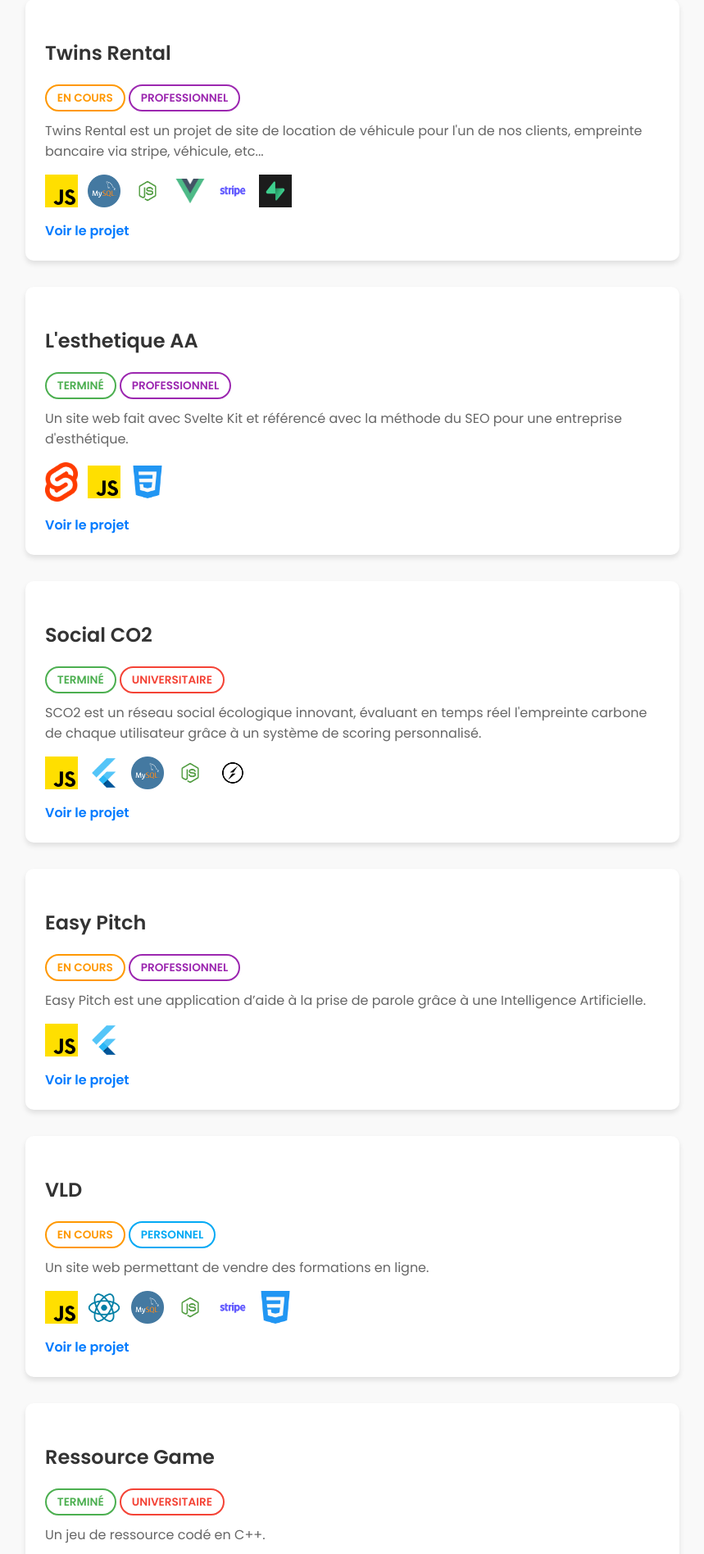
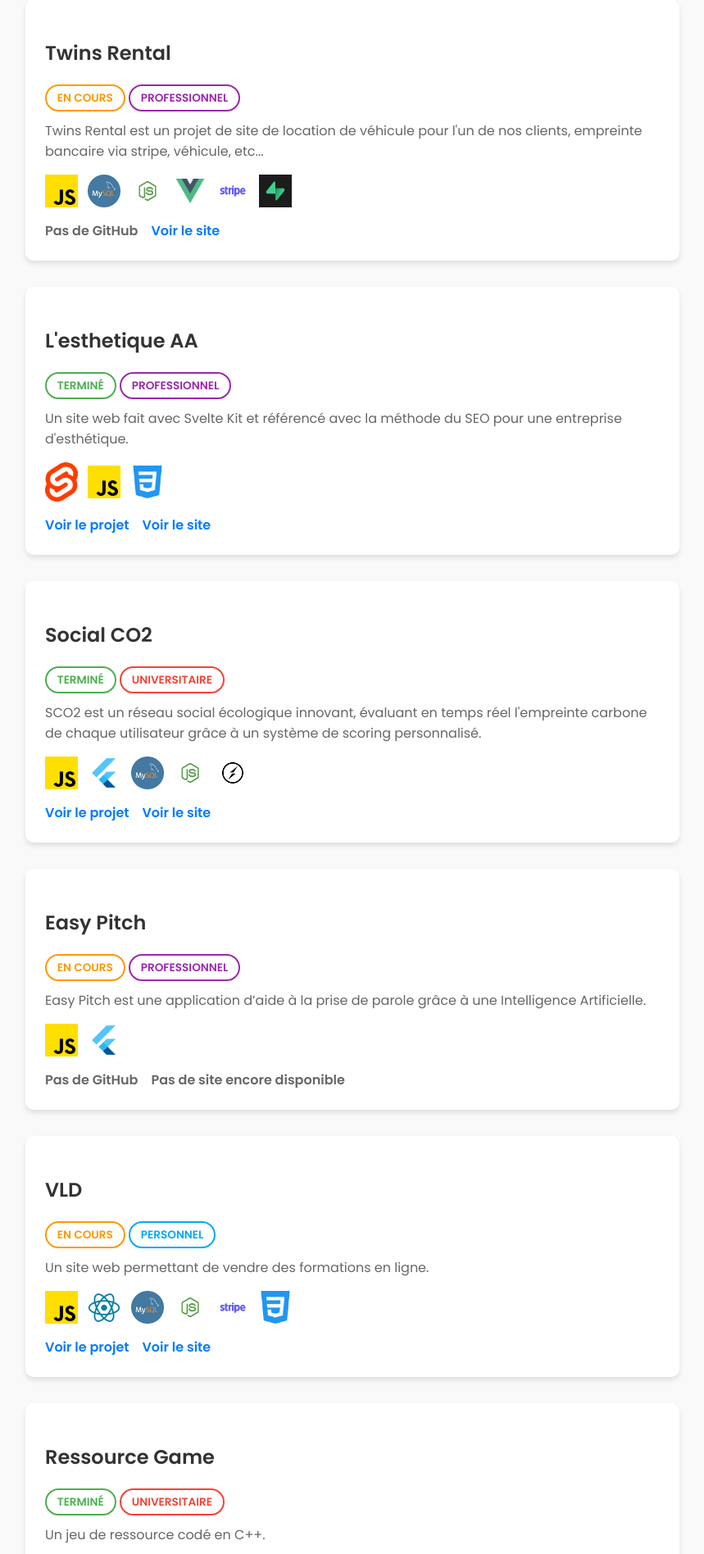
Before and after one commit to Kez0X/Portefolio, a Flask app: page / in a window 1280 px wide. Shown: the part 3121-5017 px from the top of the page at 82% size, without its empty margins (210-1069 px from the left). Run offline with Flask 3, Linux system fonts and the light colour scheme.

Commit message:
feat : nouvelle compétences et accès aux sites et projets

```diff
--- a/PORTEFOLIO/static/style/index.css
+++ b/PORTEFOLIO/static/style/index.css
@@ -399,17 +399,34 @@ body {
         }
 
         /* Lien du projet */
+       /* Conteneur des liens */
+        .project-links {
+            display: flex;
+            gap: 1rem; /* Espace entre les liens */
+            margin-top: 1rem;
+        }
+
+        /* Lien du projet */
         .project-link {
-            display: inline-block;
-            margin-top: 1rem;
-            color: #007BFF;
+            color: #007BFF; /* Bleu classique pour les liens */
             text-decoration: none;
             font-weight: bold;
             transition: color 0.3s ease;
         }
 
         .project-link:hover {
-            color: #0056b3;
+            color: #0056b3; /* Bleu plus foncé au survol */
+            text-decoration: underline; /* Soulignement au survol */
+        }
+
+        /* Texte "Pas de site" */
+        .project-link.unavailable {
+            color: #666; /* Gris pour indiquer l'indisponibilité */
+            cursor: default; /* Curseur par défaut (non cliquable) */
+        }
+
+        .project-link.unavailable:hover {
+            text-decoration: none; /* Pas de soulignement au survol */
         }
 
         /* Styles spécifiques à la section des projets professionnels */
--- a/PORTEFOLIO/templates/index.html
+++ b/PORTEFOLIO/templates/index.html
@@ -234,7 +234,10 @@
                         <img src="../static/image/stripe.png" alt="Stripe">
                         <img src="../static/image/supabase.png" alt="Supabase">
                     </div>
-                    <a href="https://www.twinsrental.fr/" target="_blank" class="project-link">Voir le projet</a>
+                    <div class="project-links">
+                        <span class="project-link unavailable">Pas de GitHub</span>
+                        <a href="https://www.twinsrental.fr/" target="_blank" class="project-link">Voir le site</a>
+                    </div>
                 </div>
 
                 <div class="project-card">
@@ -251,7 +254,10 @@
                         <img src="../static/image/javascript.png" alt="JavaScript">
                         <img src="../static/image/css.png" alt="CSS">
                     </div>
+                    <div class="project-links">
                         <a href="https://github.com/Kez0X/Lesthetique" target="_blank" class="project-link">Voir le projet</a>
+                        <a href="https://aa-esthetiqueoullins.fr/" target="_blank" class="project-link">Voir le site</a>
+                    </div>
                 </div>
 
                 <div class="project-card">
@@ -270,7 +276,10 @@
                         <img src="../static/image/NodeJS.jpg" alt="NodeJS">
                         <img src="../static/image/socketio.png" alt="Socket.io">
                     </div>
+                    <div class="project-links">
                         <a href="https://github.com/VLD-dev-team/Social-Co2" target="_blank" class="project-link">Voir le projet</a>
+                        <a href="https://social-co2.vld-group.com/" target="_blank" class="project-link">Voir le site</a>
+                    </div>
                 </div>
 
                 <div class="project-card">
@@ -286,7 +295,10 @@
                         <img src="../static/image/javascript.png" alt="JavaScript">
                         <img src="../static/image/flutter.png" alt="Flutter">
                     </div>
-                    <a href="#" target="_blank" class="project-link">Voir le projet</a>
+                    <div class="project-links">
+                        <span class="project-link unavailable">Pas de GitHub</span>
+                        <span class="project-link unavailable">Pas de site encore disponible</span>
+                    </div>
                 </div>
 
                 <div class="project-card">
@@ -306,7 +318,10 @@
                         <img src="../static/image/stripe.png" alt="Stripe">
                         <img src="../static/image/css.png" alt="CSS">
                     </div>
-                    <a href="https://github.com/VLD-dev-team/VLDschool" target="_blank" class="project-link">Voir le projet</a>
+                    <div class="project-links">
+                        <a href="https://school.vld-group.com/" target="_blank" class="project-link">Voir le projet</a>
+                        <a href="https://github.com/VLD-dev-team/VLDschool" target="_blank" class="project-link">Voir le site</a>
+                    </div>
                 </div>
 
                 <div class="project-card">
@@ -321,7 +336,10 @@
                     <div class="project-technologies">
                         <img src="../static/image/cpp.png" alt="C++">
                     </div>
+                    <div class="project-links">
                         <a href="https://github.com/Kez0X/Ressource-Game" target="_blank" class="project-link">Voir le projet</a>
+                        <span class="project-link unavailable">Pas de site</span>
+                    </div>
                 </div>
                 <div class="project-card">
                     <div class="project-header">
@@ -336,7 +354,10 @@
                         <img src="../static/image/php.png" alt="PHP">
                         <img src="../static/image/symphony.png" alt="Symfony">
                     </div>
+                    <div class="project-links">
                         <a href="https://github.com/Kez0X/TODO-list" target="_blank" class="project-link">Voir le projet</a>
+                        <span class="project-link unavailable">Pas de site</span>
+                    </div>
                 </div>
 
                 <div class="project-card">
@@ -351,7 +372,10 @@
                     <div class="project-technologies">
                         <img src="../static/image/python.png" alt="Python">
                     </div>
+                    <div class="project-links">
                         <a href="https://github.com/Kez0X/SkyDetect" target="_blank" class="project-link">Voir le projet</a>
+                        <span class="project-link unavailable">Pas de site</span>
+                    </div>
                 </div>
 
                 <div class="project-card">
@@ -366,7 +390,10 @@
                     <div class="project-technologies">
                         <img src="../static/image/python.png" alt="Python">
                     </div>
+                    <div class="project-links">
                         <a href="https://github.com/Kez0X/ChatBot" target="_blank" class="project-link">Voir le projet</a>
+                        <span class="project-link unavailable">Pas de site</span>
+                    </div>
                 </div>
 
             </div>
@@ -522,6 +549,7 @@
                         <li><i class="fas fa-video"></i>Shotcut</li>
                         <li><i class="fab fa-linux"></i>Utilisation de Fedora, Ubuntu et Debian</li>
                         <li><i class="fab fa-windows"></i>Configuration DNS</li>
+                        <li><i class="fab fa-shopify"></i>Shopify</li>
                     </ul>
                 </div>
 
@@ -534,7 +562,7 @@
                         <li><i class="fas fa-search"></i>Google Search Console - SEO</li>
                         <li><i class="fas fa-chalkboard-teacher"></i>Enseignement & Coaching</li>
                         <li><i class="fas fa-project-diagram"></i>UML - Modélisation et conception de systèmes</li>
-                        <li><i class="fab fa-fire"></i>Firebase - Expérience avec des projets simples</li>
+                        <li><i class="fas fa-fire"></i>Firebase - Expérience avec des projets simples</li>
                         <li><i class="fas fa-file-excel"></i>VBA</li>
                         <li><i class="fa-sharp fa-solid fa-sitemap"></i>Architecture MVC</li>
                     </ul>
```
Also changed, not shown: PORTEFOLIO/package-lock.json (added). Lines whose indentation alone changed are shown as unchanged.
